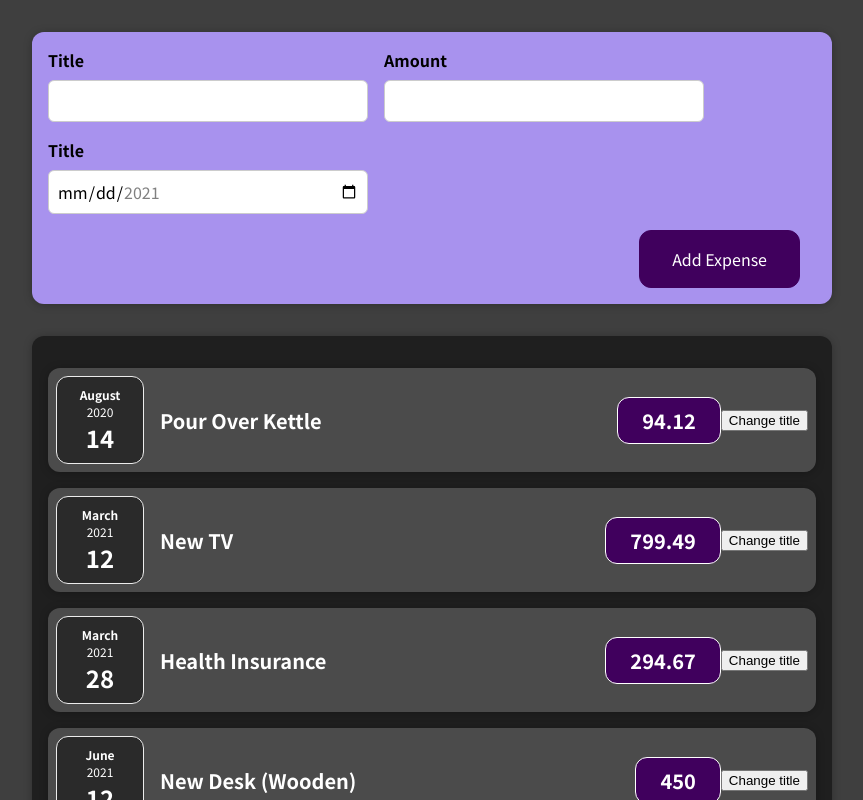
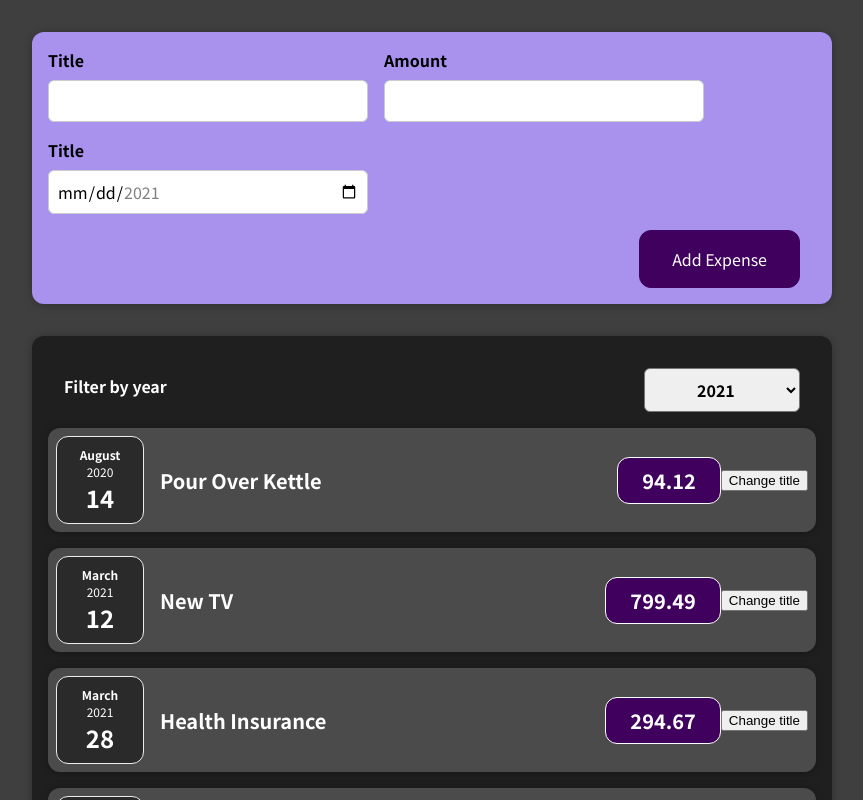
Before and after one commit to roxannelessard/expense-tracker-react, a React (Create React App) app: page / in a window 1280 px wide. Shown: the top 800 px of the page, without its empty margins (208-1071 px from the left). Built offline with nearby package versions, Linux system fonts and the light colour scheme.

Commit message:
feat: adds expenses filter  component

```diff
--- a/src/components/Expenses/Expenses.js
+++ b/src/components/Expenses/Expenses.js
@@ -1,10 +1,21 @@
 import "./Expenses.css";
 import ExpenseItem from "./ExpenseItem";
 import Card from "../UI/Card";
+import ExpensesFilter from "./ExpensesFilter";
+import { useState } from 'react';
 
 const Expenses = (props) => {
+
+  const [filteredYear, setFilteredYear] = useState('2021');
+
+  const filterChangeHandler = selectedYear => {
+    setFilteredYear(selectedYear);
+  };
+
   return (
+    <div>
       <Card className="expenses">
+        <ExpensesFilter onChangeFilter={filterChangeHandler} selected={filteredYear}/>
         <ExpenseItem
           // we can rename expenses for items to make the code more clear
           title={props.items[0].title}
@@ -27,6 +38,7 @@
           date={props.items[3].date}
         />
       </Card>
+    </div>
   );
 }
 
--- /dev/null
+++ b/src/components/Expenses/ExpensesFilter.css
@@ -0,0 +1,24 @@
+.expenses-filter {
+  color: white;
+  padding: 0 1rem;
+}
+
+.expenses-filter__control {
+  display: flex;
+  width: 100%;
+  align-items: center;
+  justify-content: space-between;
+  margin: 1rem 0;
+}
+
+.expenses-filter label {
+  font-weight: bold;
+  margin-bottom: 0.5rem;
+}
+
+.expenses-filter select {
+  font: inherit;
+  padding: 0.5rem 3rem;
+  font-weight: bold;
+  border-radius: 6px;
+}
--- /dev/null
+++ b/src/components/Expenses/ExpensesFilter.js
@@ -0,0 +1,25 @@
+import React from 'react';
+
+import './ExpensesFilter.css';
+
+const ExpensesFilter = (props) => {
+  const dropdownChangeHandler = (event) => {
+    console.log(event.target.value)
+  };
+
+  return (
+    <div className="expenses-filter">
+      <div className="expenses-filter__control">
+        <label>Filter by year</label>
+        <select onChange={dropdownChangeHandler} value={props.selected}>
+          <option value="2022">2022</option>
+          <option value="2021">2021</option>
+          <option value="2020">2020</option>
+          <option value="2019">2019</option>
+        </select>
+      </div>
+    </div>
+  );
+};
+
+export default ExpensesFilter;
```
Also changed, not shown: 1 other file (tests, documents, lock files or other folders). Lines whose indentation alone changed are shown as unchanged.
